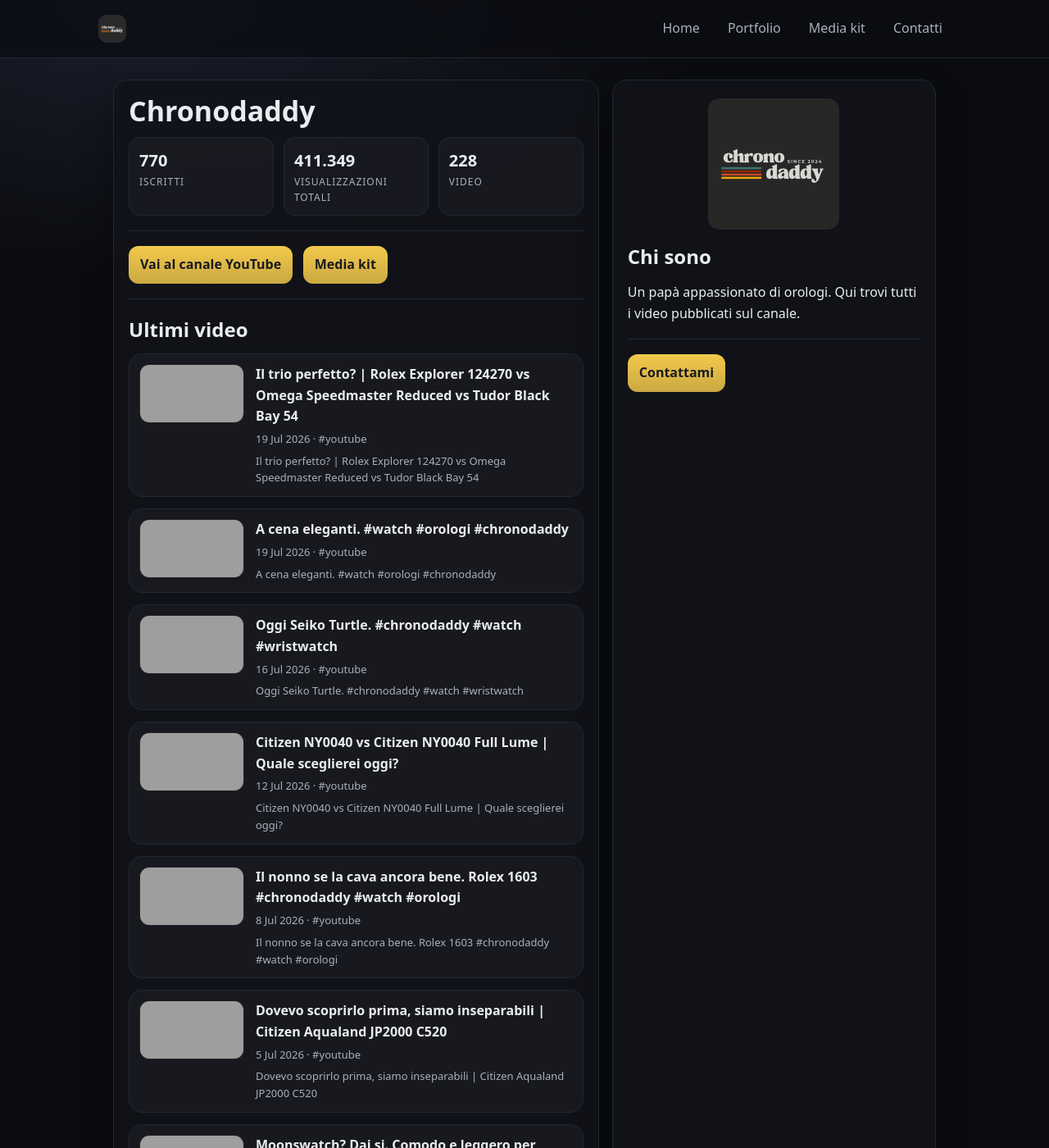
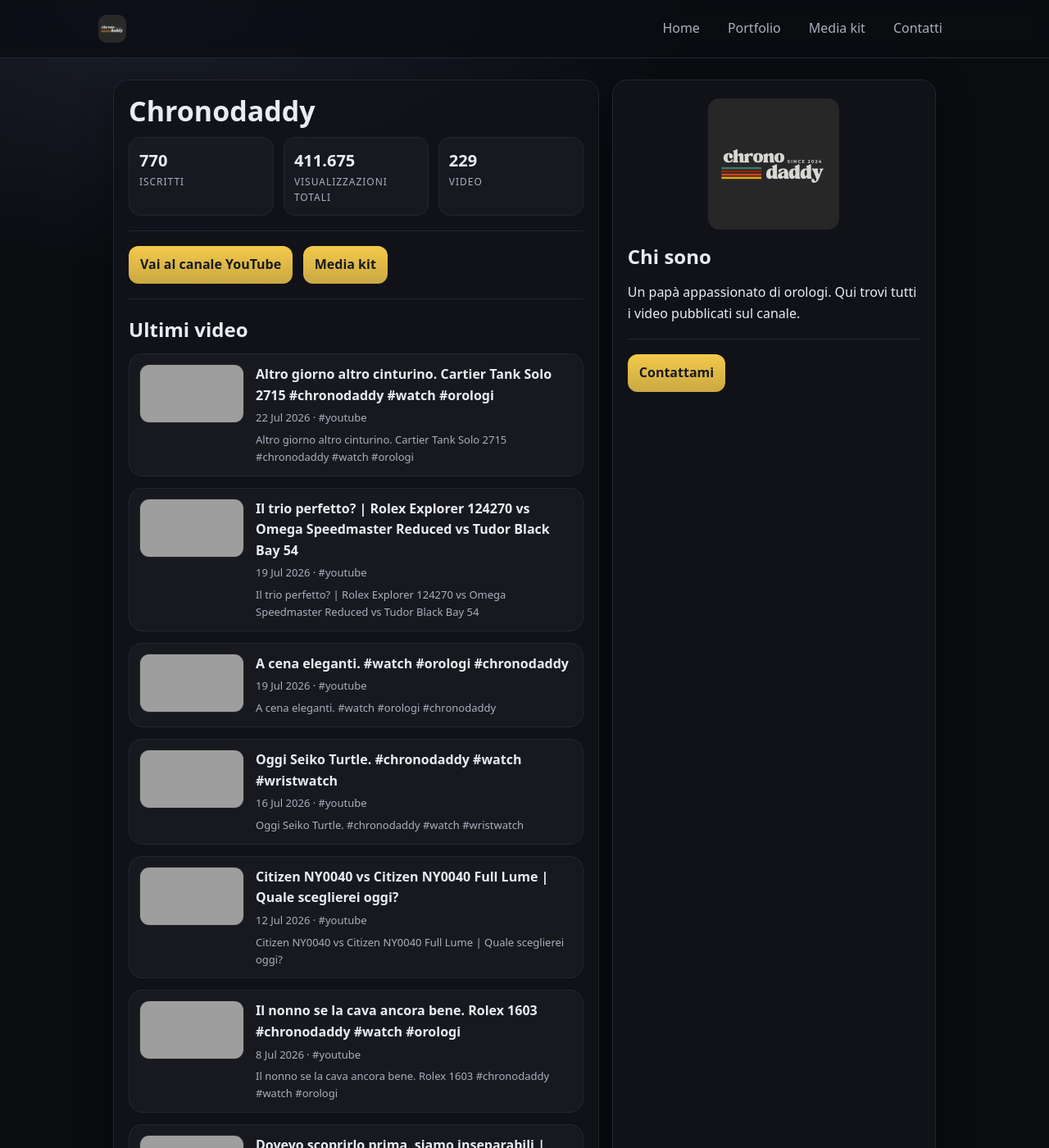
Before and after one commit to claudiostoduto/chronodaddy, a Jekyll site: the page built from index.md, in a window 1280 px wide and 1400 px high, cut to the strip 0-1400 px from the top of the window. Shown: the whole strip at 82% size. Built offline with Jekyll 4.4.1, drawn with Linux system fonts in a browser that asks for light colours; some of the changed text lies outside the part shown; grey boxes are pictures that could not be loaded.

Commit message:
chore: add new YouTube posts

```diff
--- /dev/null
+++ b/_posts/2026-07-22-altro-giorno-altro-cinturino-cartier-tank-solo-2715-chronodaddy-watch-orologi.md
@@ -0,0 +1,14 @@
+---
+title: "Altro giorno altro cinturino. Cartier Tank Solo 2715 #chronodaddy #watch #orologi"
+date: 2026-07-22
+videoId: "QPJdsIDhAkA"
+youtubeUrl: "https://www.youtube.com/shorts/QPJdsIDhAkA"
+thumbnail: "https://i2.ytimg.com/vi/QPJdsIDhAkA/hqdefault.jpg"
+tags: [youtube]
+excerpt: "Altro giorno altro cinturino. Cartier Tank Solo 2715 #chronodaddy #watch #orologi"
+---
+
+<!--
+Questo post è stato generato automaticamente.
+Puoi aggiungere tag più specifici (brand/modello/format) e una descrizione/contesto per renderlo un vero case study.
+-->
--- a/assets/channel-stats.json
+++ b/assets/channel-stats.json
@@ -1,6 +1,6 @@
 {
   "subscribers": 770,
-  "views": 411349,
-  "videos": 228,
-  "updatedAt": "2026-07-22T03:42:18.277Z"
+  "views": 411675,
+  "videos": 229,
+  "updatedAt": "2026-07-22T09:36:56.286Z"
 }
```
